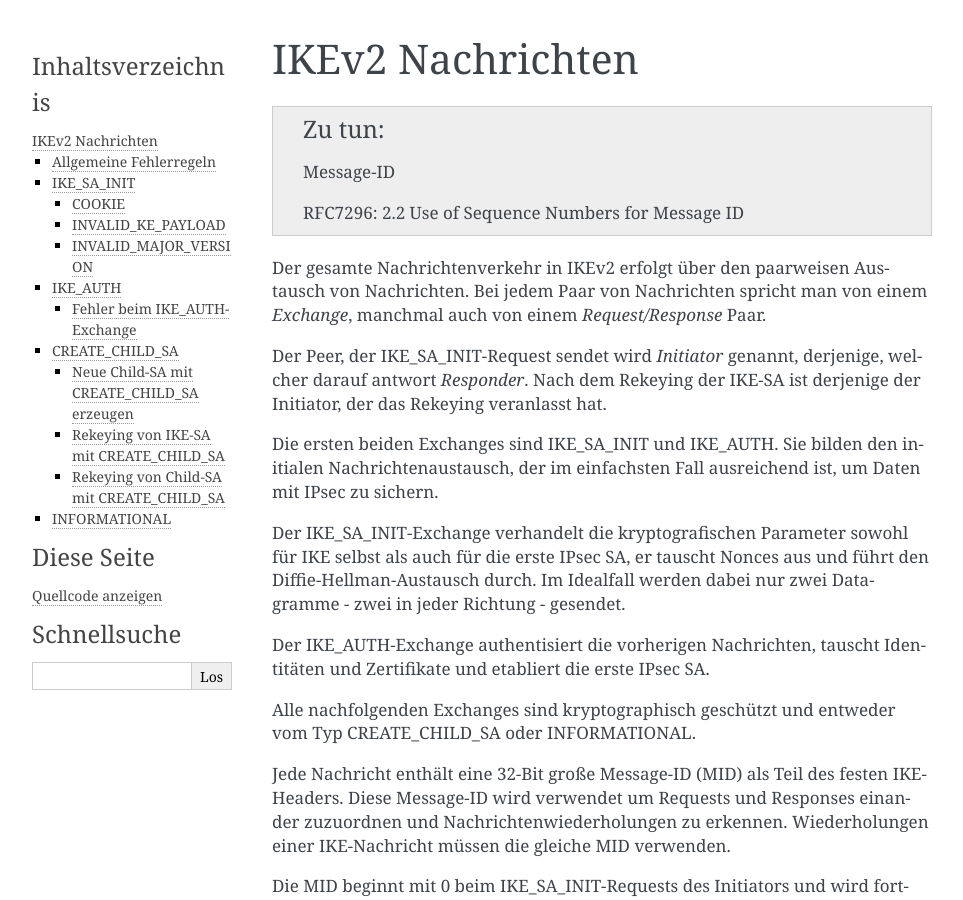
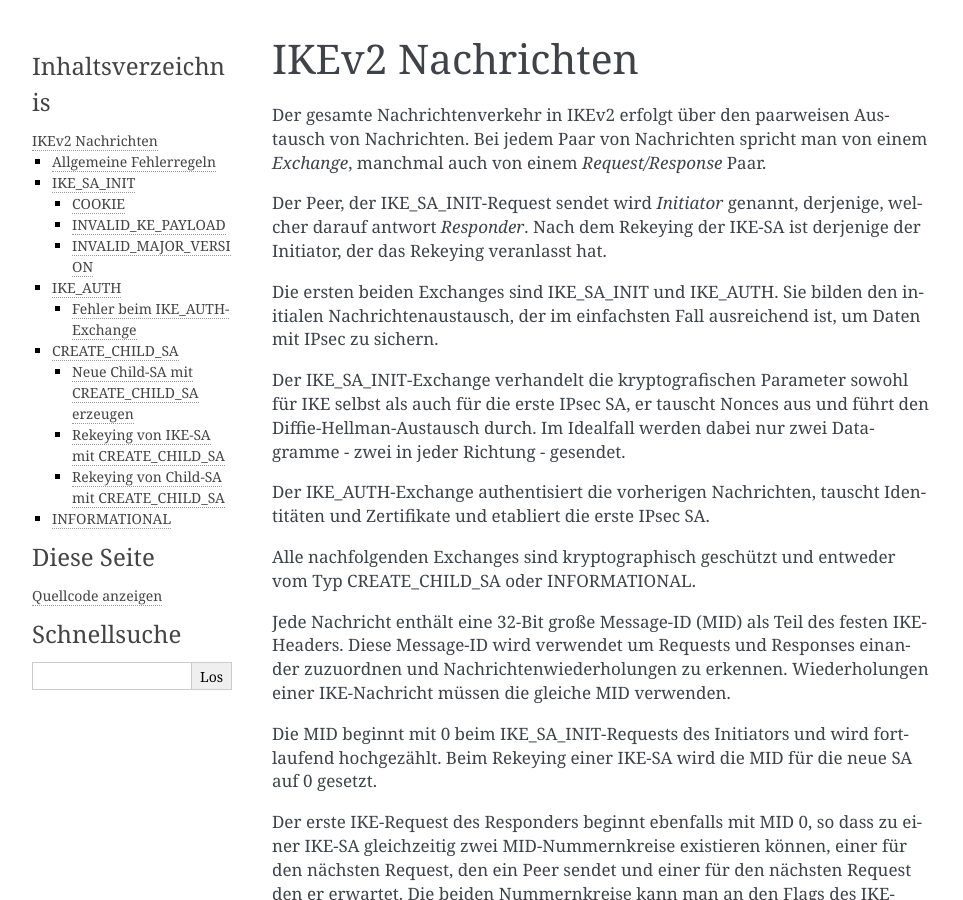
Before and after one commit to matwei-books/Fehlersuche-bei-IPsec-VPN-mit-IKEv2, a Sphinx documentation site: the page built from source/ikev2/nachrichten.rst, in a window 1280 px wide and 900 px high. Shown: the whole window, without its empty margins (148-1111 px from the left). Built offline with Sphinx 7.4.7, drawn with Linux system fonts in a browser that asks for light colours; cross-references to code outside the pages are shown as plain code.

Commit message:
TODO-Notiz entfernt (Text zu MID ist bereits eingearbeitet)

```diff
--- a/source/ikev2/nachrichten.rst
+++ b/source/ikev2/nachrichten.rst
@@ -1,10 +1,6 @@
 
 IKEv2 Nachrichten
 =================
-
-.. todo:: Message-ID
-
-   RFC7296: 2.2 Use of Sequence Numbers for Message ID
 
 .. index:: Exchange
    see: Exchange; Nachrichten
```
